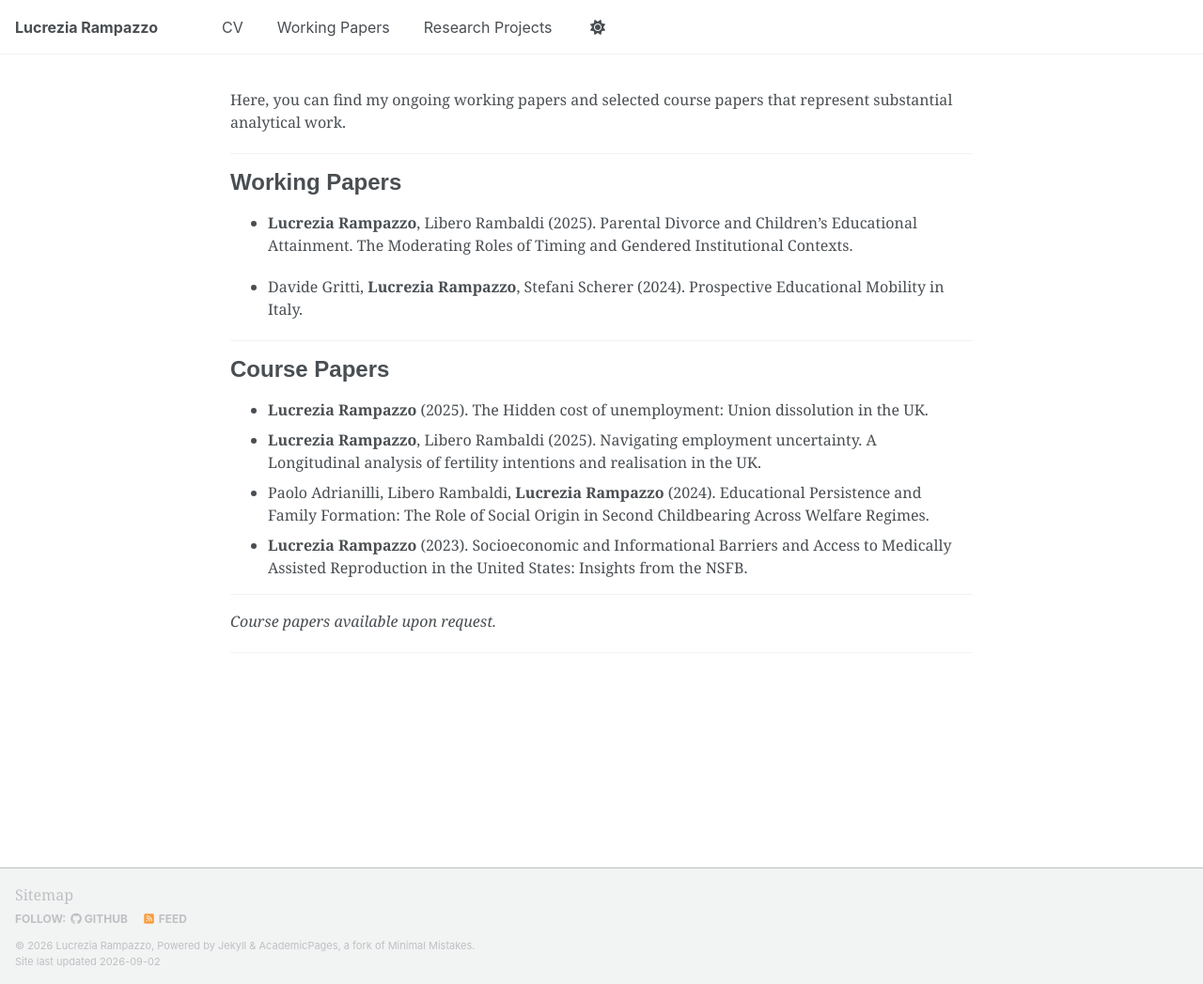
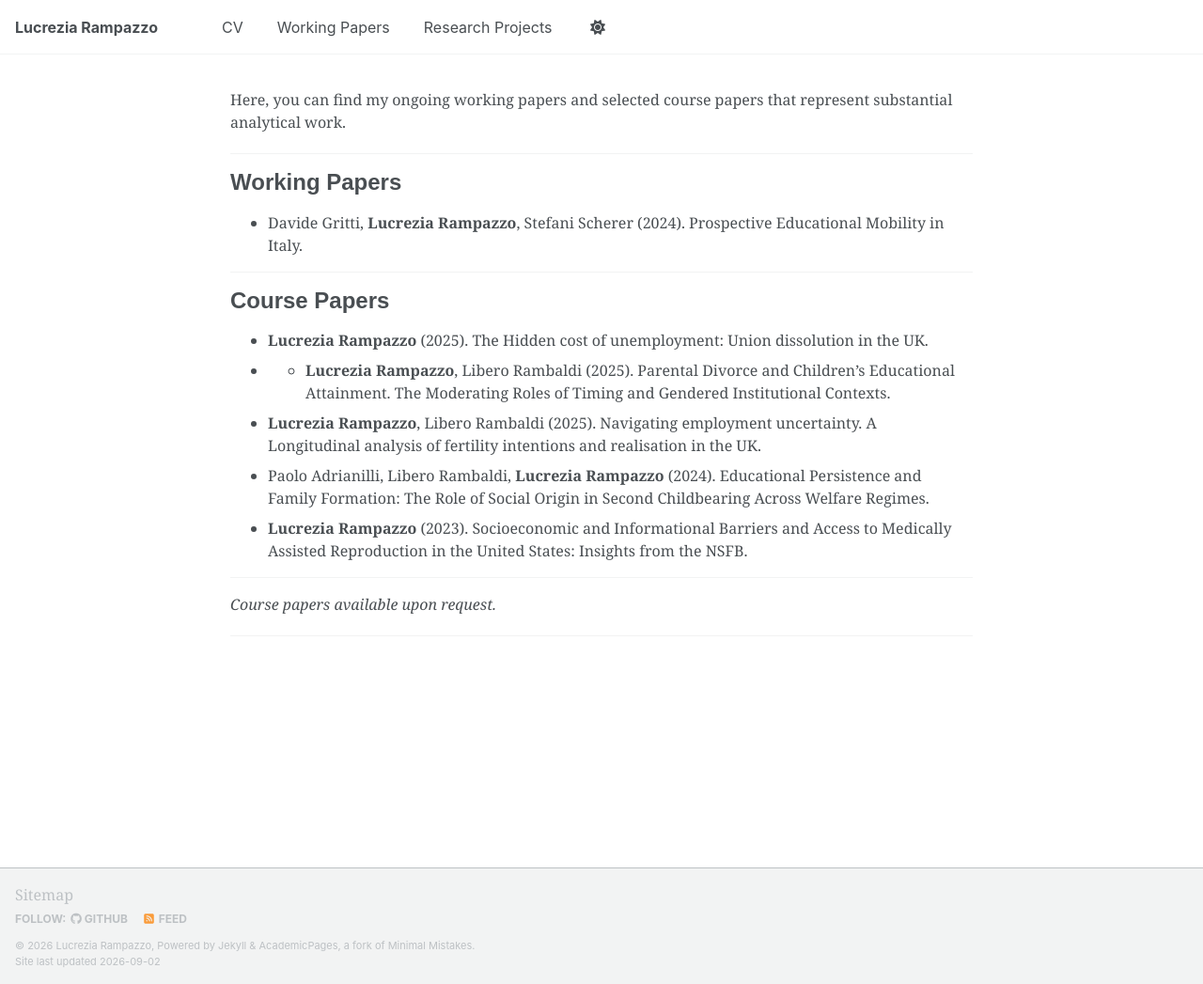
Before and after one commit to LucreziaRampazzo/lucreziarampazzo.github.io, a Jekyll site: the page built from _pages/working-papers.md, in a window 1280 px wide and 1047 px high. Shown: the whole window at 94% size. Built offline with Jekyll 4.4.1, drawn with Linux system fonts in a browser that asks for light colours; a script that is not in the unit is left out.

```diff
--- a/_pages/working-papers.md
+++ b/_pages/working-papers.md
@@ -10,13 +10,13 @@ Here, you can find my ongoing working papers and selected course papers that rep
 
 ---
 # Working Papers
-* **Lucrezia Rampazzo**, Libero Rambaldi (2025). Parental Divorce and Children's Educational Attainment. The Moderating Roles of Timing and Gendered Institutional Contexts.
 
 * Davide Gritti, **Lucrezia Rampazzo**, Stefani Scherer (2024). Prospective Educational Mobility in Italy.
 
 ---
 # Course Papers
 * **Lucrezia Rampazzo** (2025). The Hidden cost of unemployment: Union dissolution in the UK.
+* * **Lucrezia Rampazzo**, Libero Rambaldi (2025). Parental Divorce and Children's Educational Attainment. The Moderating Roles of Timing and Gendered Institutional Contexts.
 * **Lucrezia Rampazzo**, Libero Rambaldi (2025). Navigating employment uncertainty. A Longitudinal analysis of fertility intentions and realisation in the UK.
 * Paolo Adrianilli, Libero Rambaldi, **Lucrezia Rampazzo** (2024). Educational Persistence and Family Formation: The Role of Social Origin in Second Childbearing Across Welfare Regimes.
 * **Lucrezia Rampazzo** (2023). Socioeconomic and Informational Barriers and Access to Medically Assisted Reproduction in the United States: Insights from the NSFB.
```
